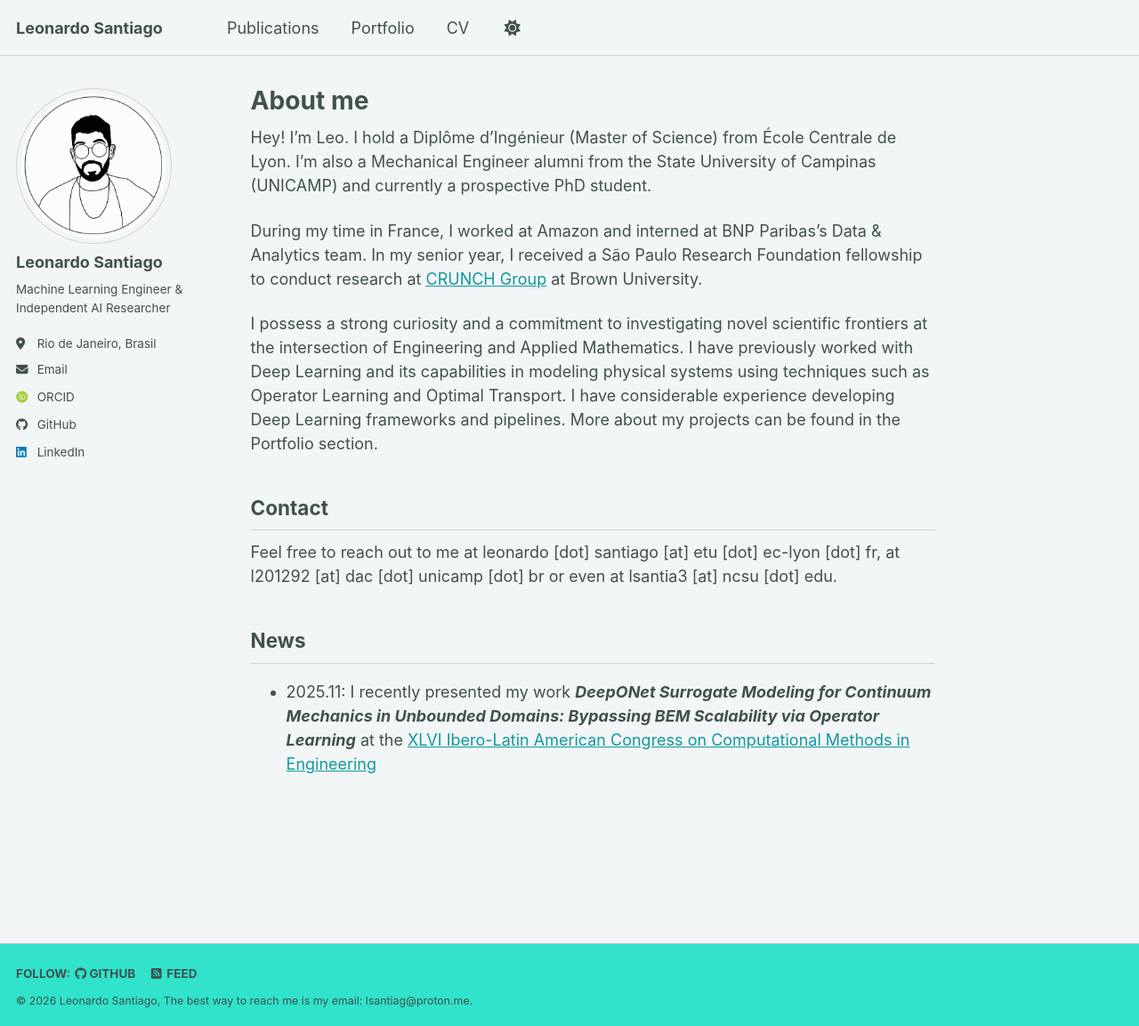
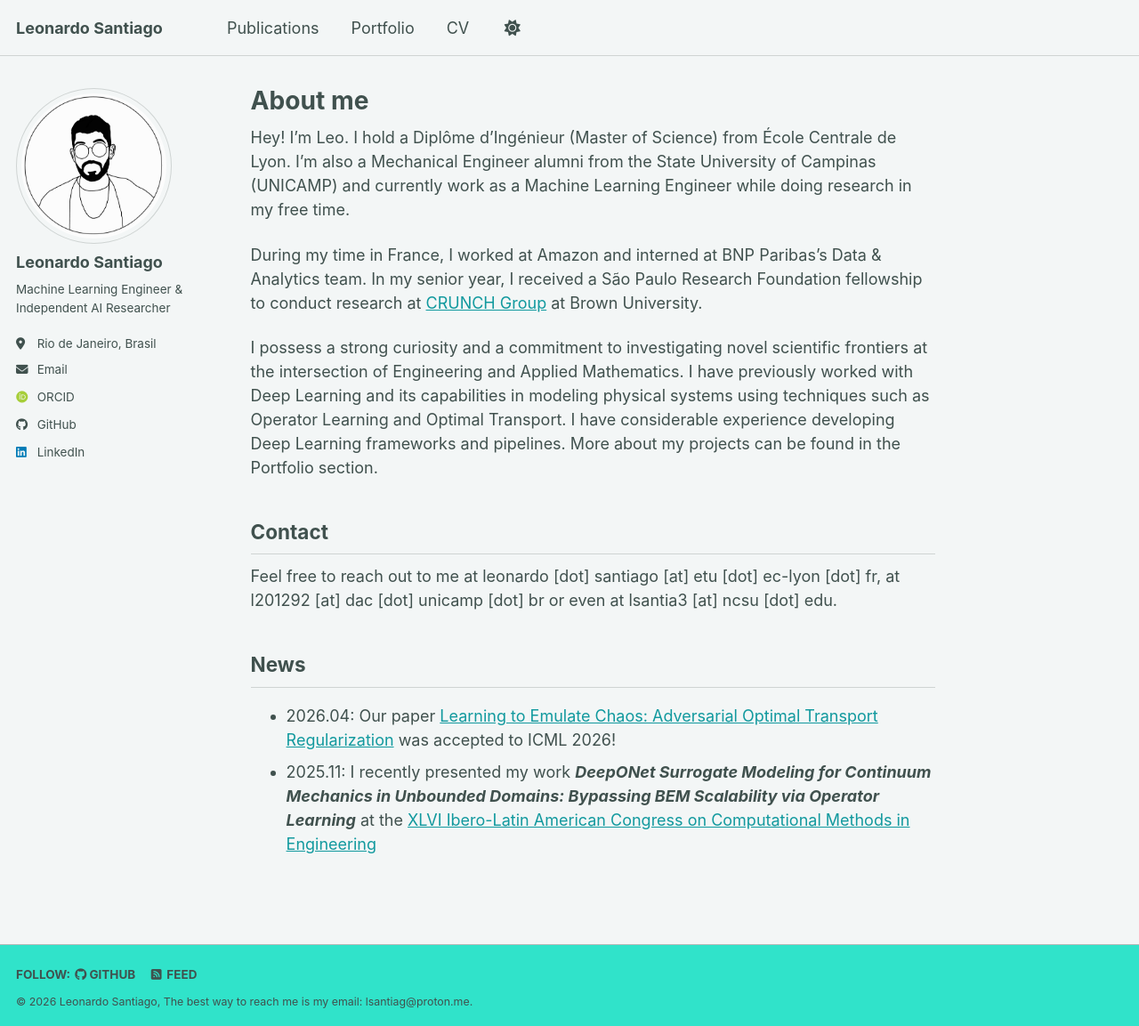
Before and after one commit to lsantiago-s/lsantiago-s.github.io, a Jekyll site: the page built from _pages/about.md, in a window 1280 px wide and 1153 px high. Shown: the whole window at 89% size. Built offline with Jekyll 4.4.1, drawn with Linux system fonts in a browser that asks for light colours; some web fonts are replaced; a script bundle is joined from its source files by our own code; library files that are not in the unit come from our copies.

Commit message:
Revise about page with current position and research
Updated professional role and added current work details.

```diff
--- a/_pages/about.md
+++ b/_pages/about.md
@@ -8,7 +8,7 @@
   - /about.html
 ---
 
-Hey! I'm Leo. I hold a Diplôme d'Ingénieur (Master of Science) from École Centrale de Lyon. I'm also a Mechanical Engineer alumni from the State University of Campinas (UNICAMP) and currently a prospective PhD student.
+Hey! I'm Leo. I hold a Diplôme d'Ingénieur (Master of Science) from École Centrale de Lyon. I'm also a Mechanical Engineer alumni from the State University of Campinas (UNICAMP) and currently work as a Machine Learning Engineer while doing research in my free time.
 
 During my time in France, I worked at Amazon and interned at BNP Paribas's Data & Analytics team. In my senior year, I received a São Paulo Research Foundation fellowship to conduct research at [CRUNCH Group](https://sites.brown.edu/crunch-group/) at Brown University.
 
@@ -20,4 +20,5 @@
 
 News
 ------
+- 2026.04: Our paper [Learning to Emulate Chaos: Adversarial Optimal Transport Regularization](https://arxiv.org/abs/2604.21097) was accepted to ICML 2026!
 - 2025.11: I recently presented my work ***DeepONet Surrogate Modeling for Continuum Mechanics in Unbounded Domains: Bypassing BEM Scalability via Operator Learning*** at the [XLVI Ibero-Latin American Congress on Computational Methods in Engineering](https://cilamce.com.br)
```
